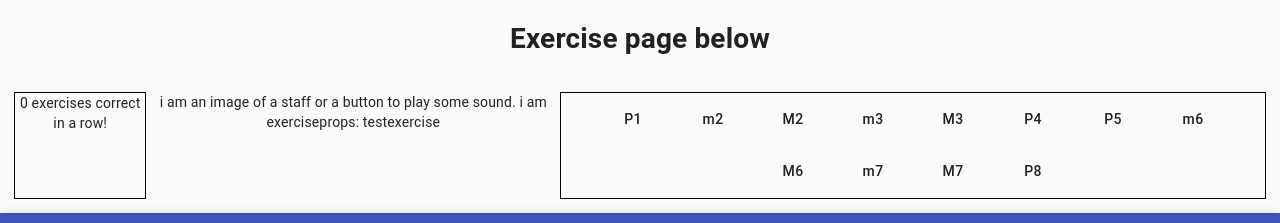
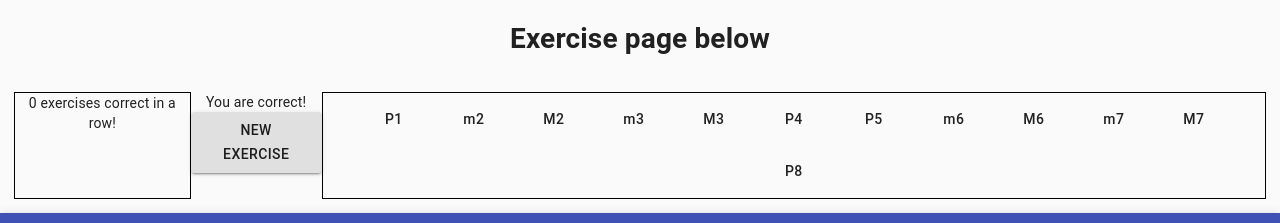
Before and after one commit to BCerki/sight-singing, a React (Create React App) app: page / in a window 1280 px wide. Both pictures are taken after a click on the button "P1". Shown: the top 223 px of the page. Built offline with nearby package versions, Linux system fonts and the light colour scheme.

Commit message:
set up toggling of question and answer for button click handlers

```diff
--- a/src/Components/Answer.tsx
+++ b/src/Components/Answer.tsx
@@ -2,16 +2,19 @@ import Button from "@material-ui/core/Button";
 
 type AnswerProps = {
   answer: string;
+  newExercise: (event: React.MouseEvent<HTMLButtonElement>) => void;
 };
 
-const Answer: React.FC<AnswerProps> = ({ answer }) => {
+const Answer: React.FC<AnswerProps> = ({ answer, newExercise }) => {
   const marked = answer ? "You are correct!" : "Nope";
 
   return (
     <div>
       <div>{marked}</div>
-      <Button variant="contained">Repeat the exercise</Button>
-      <Button variant="contained">New exercise</Button>
+      {/* <Button variant="contained">Repeat the exercise</Button> */}
+      <Button onClick={newExercise} variant="contained">
+        New exercise
+      </Button>
     </div>
   );
 };
--- a/src/Components/ExercisePage.tsx
+++ b/src/Components/ExercisePage.tsx
@@ -17,10 +17,12 @@ const ExercisePage: React.FC = () => {
   const checkAnswer = function (event: React.MouseEvent<HTMLButtonElement>) {
     const { target } = event;
     if (target) console.log((target as HTMLButtonElement).value);
+    //toggle display of exercise vs answer key
+    setDisplayExercise(false);
   };
 
-  const toggleExercise = function () {
-    setDisplayExercise(!displayExercise);
+  const newExercise = function () {
+    setDisplayExercise(true);
   };
 
   return (
@@ -33,7 +35,7 @@ const ExercisePage: React.FC = () => {
         {displayExercise ? (
           <Exercise exercise="testexercise" />
         ) : (
-          <Answer answer="true" />
+          <Answer answer="true" newExercise={newExercise} />
         )}
       </div>
       <div className="intervalButtons">
```
